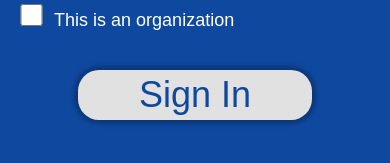
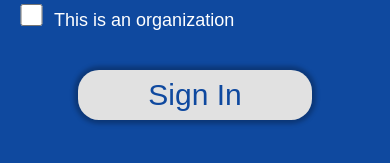
Before and after one commit to Lensatom/Lens-TecT, a Next.js app: page / in a window 390 px wide. Shown: the part 477-640 px from the top of the page. Built offline with nearby package versions, Linux system fonts and the light colour scheme.

Commit message:
lenstect

```diff
--- a/styles/Login.module.css
+++ b/styles/Login.module.css
@@ -97,7 +97,7 @@
         border-radius: 21px;
         font-style: normal;
         font-weight: normal;
-        font-size: 36px;
+        font-size: 30px;
         line-height: 40px;
         color: #0F499F;
     }
```
